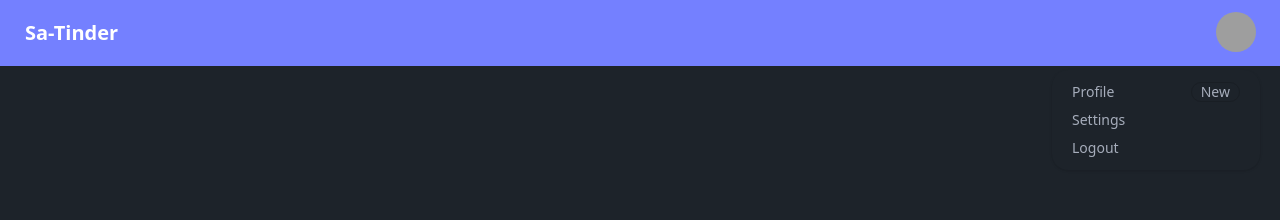
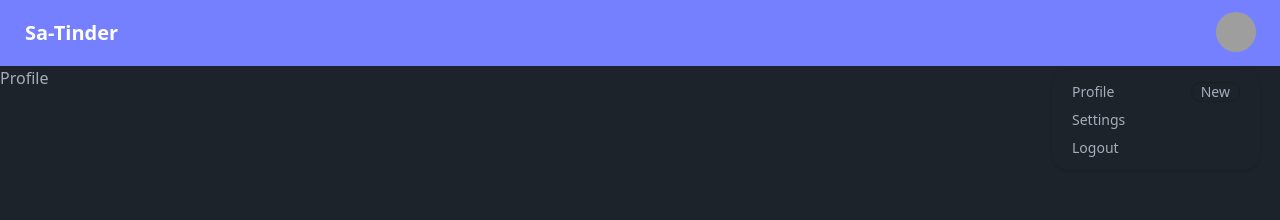
Before and after one commit to satinder36/devTinder-FE, a React (Vite) app: page /profile in a window 1280 px wide. Both pictures are taken after a click on the button 1236 px from the left and 32 px from the top of the page. Shown: the top 220 px of the page. Built offline with nearby package versions, Linux system fonts and the light colour scheme; grey boxes are pictures that could not be loaded.

Commit message:
router config

```diff
--- a/package.json
+++ b/package.json
@@ -11,7 +11,8 @@
   },
   "dependencies": {
     "react": "^19.0.0",
-    "react-dom": "^19.0.0"
+    "react-dom": "^19.0.0",
+    "react-router-dom": "^7.1.5"
   },
   "devDependencies": {
     "@eslint/js": "^9.19.0",
--- a/src/App.jsx
+++ b/src/App.jsx
@@ -1,46 +1,19 @@
+import { BrowserRouter, Route, Routes } from "react-router-dom";
+import Body from "./component/Body";
+import Login from "./pages/auth/Login";
+import Profile from "./pages/user/Profile";
+
 function App() {
   return (
     <>
-      <div className="navbar bg-primary			">
-        <div className="flex-1">
-          <a className="btn btn-ghost text-xl font-bold text-white">
-            Sa-Tinder
-          </a>
-        </div>
-        <div className="flex-none gap-2">
-          <div className="dropdown dropdown-end mr-3">
-            <div
-              tabIndex={0}
-              role="button"
-              className="btn btn-ghost btn-circle avatar"
-            >
-              <div className="w-10 rounded-full">
-                <img
-                  alt="Tailwind CSS Navbar component"
-                  src="https://img.daisyui.com/images/stock/photo-1534528741775-53994a69daeb.webp"
-                />
-              </div>
-            </div>
-            <ul
-              tabIndex={0}
-              className="menu menu-sm dropdown-content bg-base-100 rounded-box z-[1] mt-3 w-52 p-2 shadow"
-            >
-              <li>
-                <a className="justify-between">
-                  Profile
-                  <span className="badge">New</span>
-                </a>
-              </li>
-              <li>
-                <a>Settings</a>
-              </li>
-              <li>
-                <a>Logout</a>
-              </li>
-            </ul>
-          </div>
-        </div>
-      </div>
+      <BrowserRouter basename="/">
+        <Routes>
+          <Route path="/" element={<Body />}>
+            <Route path="/login" element={<Login />} />
+            <Route path="/profile" element={<Profile />} />
+          </Route>
+        </Routes>
+      </BrowserRouter>
     </>
   );
 }
--- /dev/null
+++ b/src/component/Body.jsx
@@ -0,0 +1,13 @@
+import { Outlet } from "react-router-dom";
+import Navbar from "./Navbar";
+
+const Body = () => {
+  return (
+    <div>
+      <Navbar />
+      <Outlet />
+    </div>
+  );
+};
+
+export default Body;
--- /dev/null
+++ b/src/component/Navbar.jsx
@@ -0,0 +1,48 @@
+const Navbar = () => {
+  return (
+    <div>
+      <div className="navbar bg-primary	">
+        <div className="flex-1">
+          <a className="btn btn-ghost text-xl font-bold text-white">
+            Sa-Tinder
+          </a>
+        </div>
+        <div className="flex-none gap-2">
+          <div className="dropdown dropdown-end mr-3">
+            <div
+              tabIndex={0}
+              role="button"
+              className="btn btn-ghost btn-circle avatar"
+            >
+              <div className="w-10 rounded-full">
+                <img
+                  alt="Tailwind CSS Navbar component"
+                  src="https://img.daisyui.com/images/stock/photo-1534528741775-53994a69daeb.webp"
+                />
+              </div>
+            </div>
+            <ul
+              tabIndex={0}
+              className="menu menu-sm dropdown-content bg-base-100 rounded-box z-[1] mt-3 w-52 p-2 shadow"
+            >
+              <li>
+                <a className="justify-between">
+                  Profile
+                  <span className="badge">New</span>
+                </a>
+              </li>
+              <li>
+                <a>Settings</a>
+              </li>
+              <li>
+                <a>Logout</a>
+              </li>
+            </ul>
+          </div>
+        </div>
+      </div>
+    </div>
+  );
+};
+
+export default Navbar;
--- /dev/null
+++ b/src/pages/auth/Login.jsx
@@ -0,0 +1,5 @@
+const Login = () => {
+  return <div>Login</div>;
+};
+
+export default Login;
--- /dev/null
+++ b/src/pages/user/Profile.jsx
@@ -0,0 +1,5 @@
+const Profile = () => {
+  return <div>Profile</div>;
+};
+
+export default Profile;
```
Also changed, not shown: 1 other file (tests, documents, lock files or other folders).
